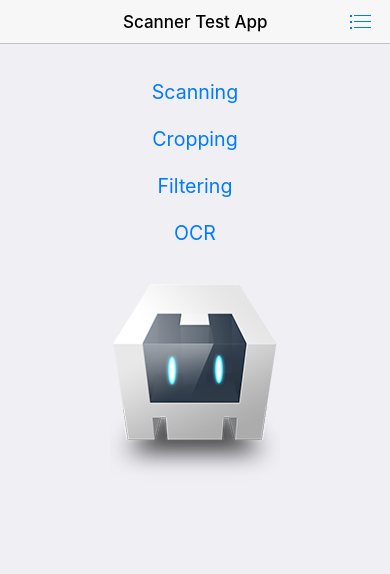
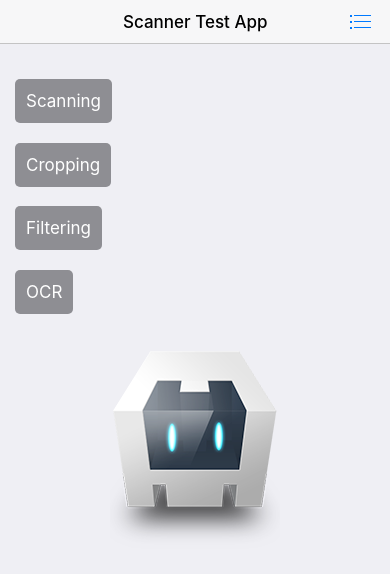
Before and after one commit to llariviere/scantest2, a website: page www/index.html in a window 390 px wide. Drawn offline with Linux system fonts and the light colour scheme; some packages are replaced by stand-ins of ours.

Commit message:
Update index.html

```diff
--- a/www/index.html
+++ b/www/index.html
@@ -55,10 +55,6 @@
                     <!-- We need cool sliding animation on title element, so we have additional "sliding" class -->
                     <div class="center sliding">Scanner Test App</div>
                     <div class="right">
-                        <!--
-                          Right link contains only icon - additional "icon-only" class
-                          Additional "open-panel" class tells app to open panel when we click on this link
-                        -->
                         <a href="#" class="link icon-only open-panel"><i class="icon icon-bars"></i></a>
                     </div>
                 </div>
@@ -70,10 +66,10 @@
                     <!-- Scrollable page content -->
                     <div class="page-content">
                         <div class="content-block" style="text-align:center;font-size:1.4em;">
-                            <p><a href="#" id="start-camera-ui-button">Scanning</a>
-                            <p><a href="#" id="start-cropping-ui-button">Cropping</a>
-                            <p><a href="#" id="apply-image-filter-button">Filtering</a>
-                            <p><a href="#" id="perform-ocr-button">OCR</a>
+                        	<p><button class="col button button-big button-fill color-gray" id="start-camera-ui-button">Scanning</button></p>
+                        	<p><button class="col button button-big button-fill color-gray" id="start-cropping-ui-button">Cropping</button></p>
+                        	<p><button class="col button button-big button-fill color-gray" id="apply-image-filter-button">Filtering</button></p>
+                        	<p><button class="col button button-big button-fill color-gray" id="perform-ocr-button">OCR</button></p>
                         </div>
                         <div class="content-block" style="text-align:center;">
                             <img id="image-result" src="img/cordova-logo.png">
```
